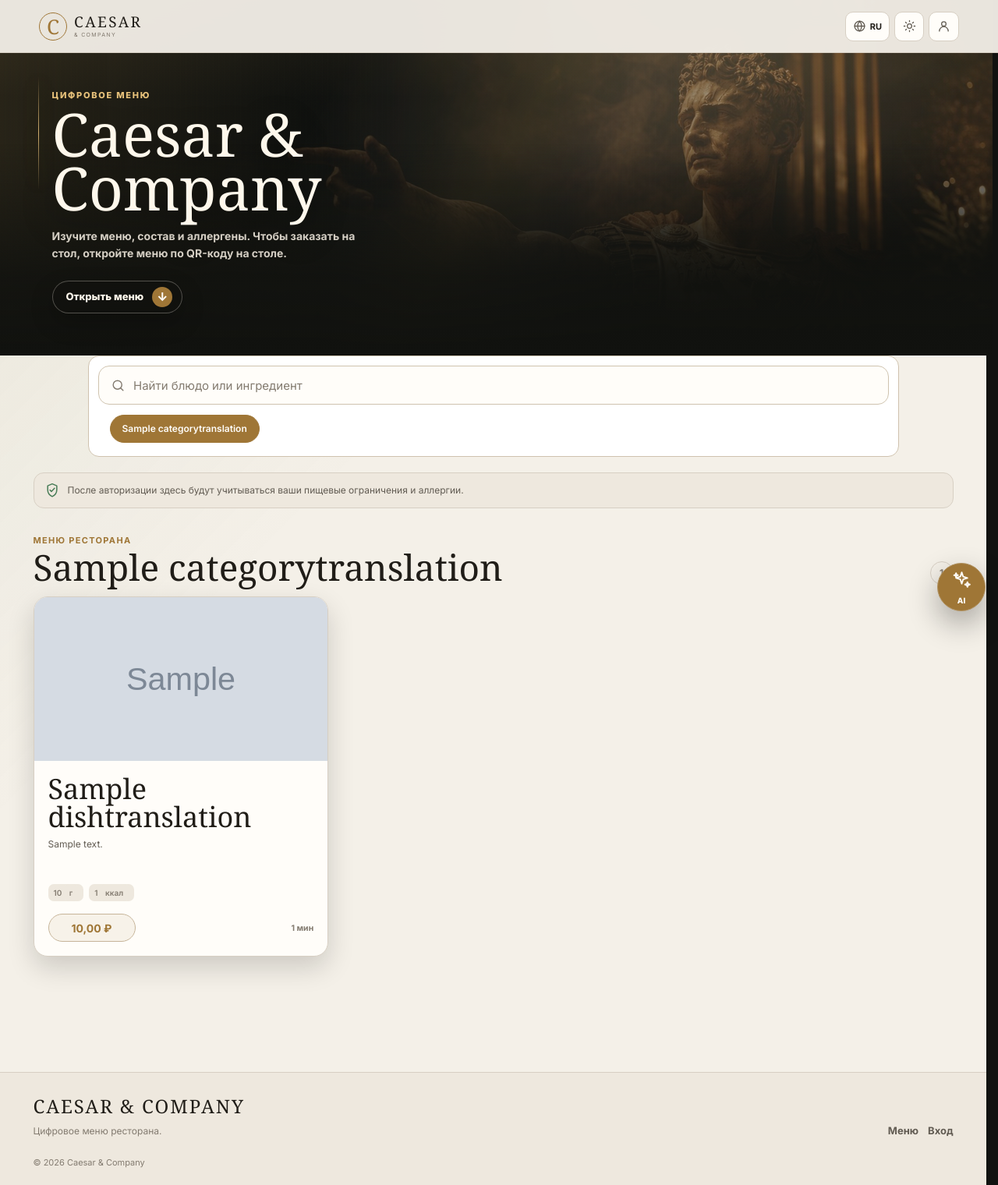
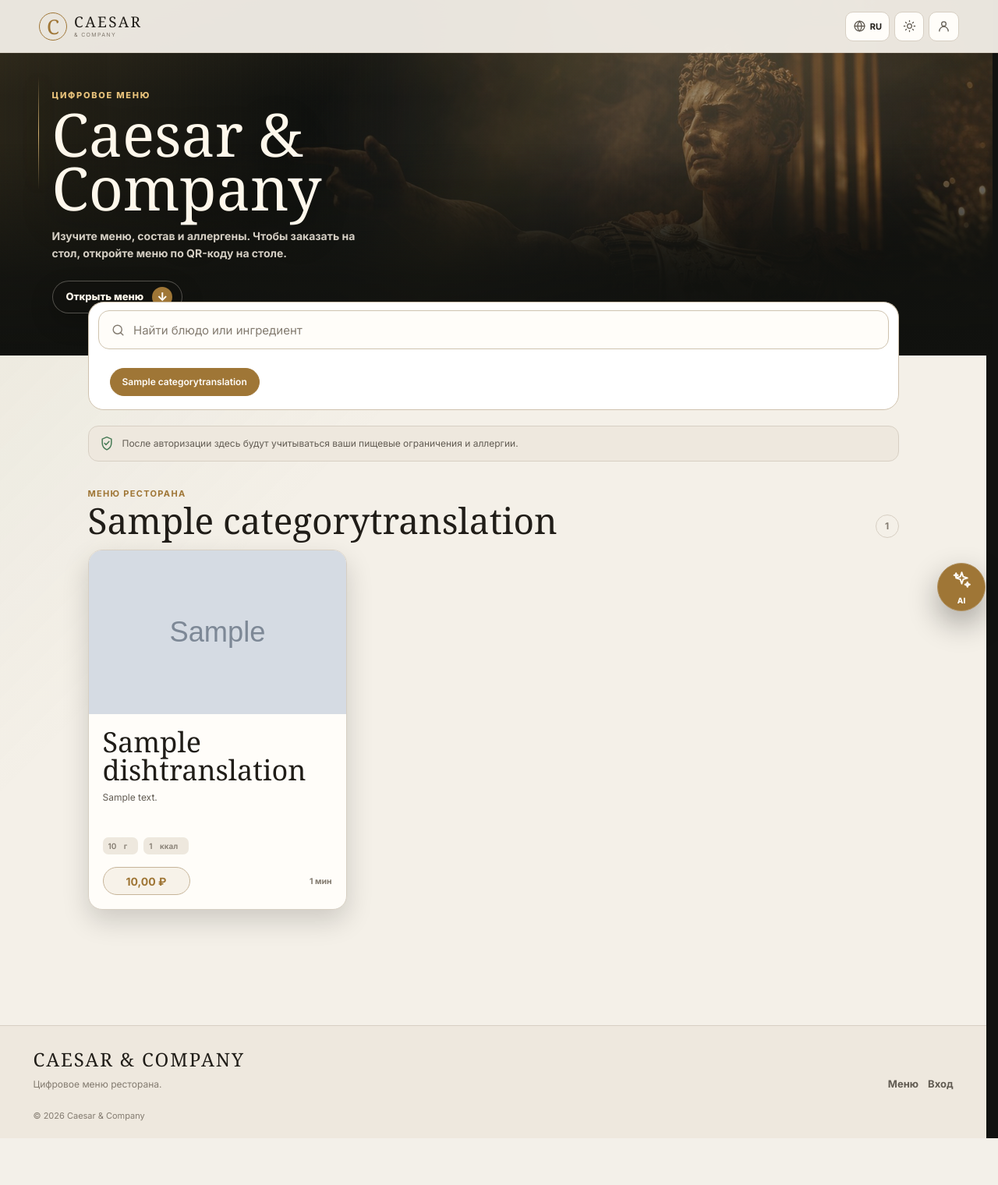
Before and after one commit to gdx18j/resto, a Django app: page / in a window 1280 px wide. Shown: the whole page at 78% size. After the commit the page ends 1460 px from the top, so only its background shows below. Run offline with Django 5.2, Linux system fonts and the light colour scheme; data comes from the database, SQL or seed files in the repository; tables that the repository leaves empty hold one stand-in row (values such as "Sample post"); grey boxes marked "Sample" are stand-in pictures; some libraries are stand-ins or nearby versions; some web fonts are replaced.

Commit message:
провер0чка

```diff
--- a/static/css/menu-showcase.css
+++ b/static/css/menu-showcase.css
@@ -9,6 +9,10 @@
   .app-shell:has(.menu-hero) {
     --content-width: 1180px;
     --menu-showcase-width: min(1040px, calc(100vw - 128px));
+  }
+
+  .main-content.page-width {
+    width: var(--menu-showcase-width);
   }
 
   .menu-hero {
@@ -55,8 +59,8 @@
 
   .seasonal-menu--desktop {
     width: var(--menu-showcase-width);
-    margin: 0 auto 18px;
-    padding-top: 18px;
+    margin: 0 auto 22px;
+    padding-top: 14px;
   }
 
   .seasonal-menu__heading {
@@ -91,7 +95,7 @@
   }
 
   .seasonal-menu--stack .seasonal-menu__track {
-    height: 222px;
+    height: 214px;
   }
 
   .seasonal-menu--single .seasonal-card,
@@ -161,11 +165,11 @@
   }
 
   .seasonal-menu--stack .seasonal-card.is-prev {
-    transform: translate3d(calc(-50% - 300px), 10px, 0) scale(0.9);
+    transform: translate3d(calc(-50% - 300px), 3px, 0) scale(0.9);
   }
 
   .seasonal-menu--stack .seasonal-card.is-next {
-    transform: translate3d(calc(-50% + 300px), 10px, 0) scale(0.9);
+    transform: translate3d(calc(-50% + 300px), 3px, 0) scale(0.9);
   }
 
   .seasonal-menu--stack .seasonal-card.is-before-prev,
@@ -175,11 +179,11 @@
   }
 
   .seasonal-menu--stack .seasonal-card.is-before-prev {
-    transform: translate3d(calc(-50% - 410px), 16px, 0) scale(0.84);
+    transform: translate3d(calc(-50% - 410px), 8px, 0) scale(0.84);
   }
 
   .seasonal-menu--stack .seasonal-card.is-after-next {
-    transform: translate3d(calc(-50% + 410px), 16px, 0) scale(0.84);
+    transform: translate3d(calc(-50% + 410px), 8px, 0) scale(0.84);
   }
 
   .seasonal-menu--single .seasonal-menu__dots,
@@ -207,30 +211,6 @@
     margin: 0 auto 20px;
     padding: 12px;
     border-radius: 14px;
-  }
-
-  .menu-controls.is-sticky-search-enhanced,
-  .menu-controls.is-sticky-search-enhanced.is-search-visible,
-  .menu-controls.is-sticky-search-enhanced.is-search-hidden {
-    top: calc(var(--header-height) - 1px);
-    overflow: hidden;
-    border-radius: 14px;
-  }
-
-  .menu-controls.is-sticky-search-enhanced .menu-search-panel {
-    position: relative;
-    left: auto;
-    right: auto;
-    bottom: auto;
-    margin: 0 0 10px;
-    padding: 0;
-    border: 0;
-    border-radius: 0;
-    background: transparent;
-  }
-
-  .menu-controls.is-sticky-search-enhanced.is-search-hidden .menu-search-panel {
-    display: none;
   }
 
   .category-row {
@@ -264,11 +244,11 @@
   }
 
   .seasonal-menu--stack .seasonal-card.is-prev {
-    transform: translate3d(calc(-50% - 230px), 10px, 0) scale(0.9);
+    transform: translate3d(calc(-50% - 230px), 3px, 0) scale(0.9);
   }
 
   .seasonal-menu--stack .seasonal-card.is-next {
-    transform: translate3d(calc(-50% + 230px), 10px, 0) scale(0.9);
+    transform: translate3d(calc(-50% + 230px), 3px, 0) scale(0.9);
   }
 }
 
--- a/static/css/menu.css
+++ b/static/css/menu.css
@@ -1583,6 +1583,8 @@ label[for="theme-toggle"] {
   }
 
   .menu-controls + .preference-note,
+  .menu-controls-placeholder + .preference-note,
+  .menu-controls-placeholder:not([hidden]) ~ .preference-note,
   .menu-controls + .menu-section {
     margin-top: 16px;
   }
@@ -2978,30 +2980,6 @@ label[for="theme-toggle"] {
     max-width: 100%;
   }
 
-  .menu-controls.is-sticky-search-enhanced,
-  .menu-controls.is-sticky-search-enhanced.is-search-visible,
-  .menu-controls.is-sticky-search-enhanced.is-search-hidden {
-    top: calc(var(--header-height) - 1px);
-    overflow: hidden;
-    border-radius: 14px;
-  }
-
-  .menu-controls.is-sticky-search-enhanced .menu-search-panel {
-    position: relative;
-    left: auto;
-    right: auto;
-    bottom: auto;
-    margin: 0 0 10px;
-    padding: 0;
-    border: 0;
-    border-radius: 0;
-    background: transparent;
-  }
-
-  .menu-controls.is-sticky-search-enhanced.is-search-hidden .menu-search-panel {
-    display: none;
-  }
-
   .category-strip {
     margin-inline: -4px;
     padding-inline: 4px 18px;
--- a/static/js/menu-sticky.js
+++ b/static/js/menu-sticky.js
@@ -217,6 +217,7 @@
     var downDistance = 0;
     var minDelta = 8;
     var hideDistance = 34;
+    var releaseDistance = 24;
     var topLock = 88;
 
     placeholder.className = "menu-controls-placeholder";
@@ -226,6 +227,8 @@
       placeholder.remove();
     });
 
+    var flowBottomMargin = cssPx(controls, "margin-bottom", 0);
+
     function headerTop() {
       return rootPx("--header-height", 68) - 1;
     }
@@ -233,7 +236,6 @@
     function measure() {
       var controlsStyle = window.getComputedStyle(controls);
       var searchStyle = window.getComputedStyle(searchPanel);
-      var bottomMargin = cssPx(controls, "margin-bottom", 0);
       var paddingY = cssPx(controls, "padding-top", 0) + cssPx(controls, "padding-bottom", 0);
       var searchOffset = Math.max(
         0,
@@ -249,10 +251,13 @@
         return;
       }
 
+      if (!floating) {
+        flowBottomMargin = cssPx(controls, "margin-bottom", flowBottomMargin);
+      }
       controls.style.setProperty("--menu-mobile-search-offset", searchOffset + "px");
       controls.style.setProperty("--menu-mobile-hidden-height", hiddenHeight + "px");
       controls.style.setProperty("--menu-mobile-visible-height", visibleHeight + "px");
-      controls.style.setProperty("--menu-mobile-placeholder-height", Math.round(visibleHeight + bottomMargin) + "px");
+      controls.style.setProperty("--menu-mobile-placeholder-height", Math.round(visibleHeight + flowBottomMargin) + "px");
       placeholder.style.height = "var(--menu-mobile-placeholder-height)";
     }
 
@@ -307,7 +312,7 @@
       }
 
       if (floating) {
-        if (anchorTop() > headerTop() + 1) {
+        if (anchorTop() > headerTop() + releaseDistance) {
           setFloating(false);
         }
       } else if (anchorTop() <= headerTop()) {
```
Also changed, not shown: menu/tests.py (+20 -0 lines).
